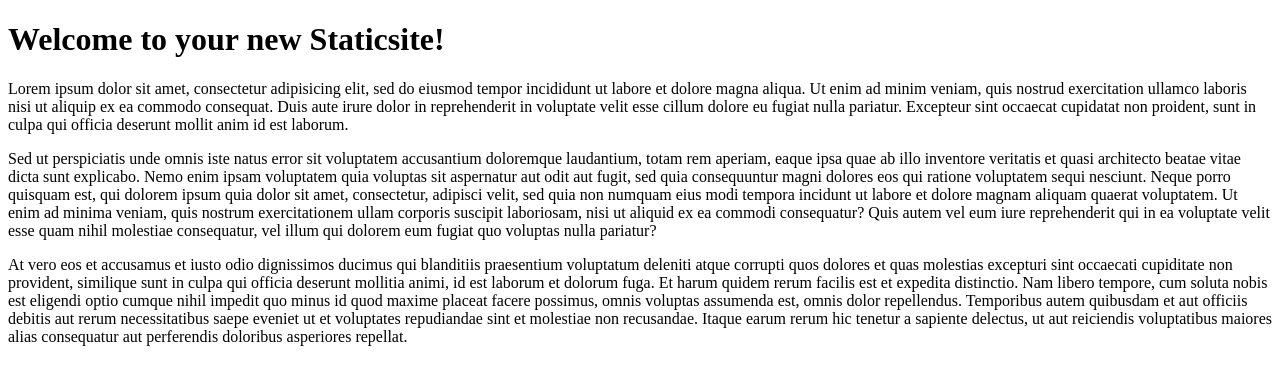
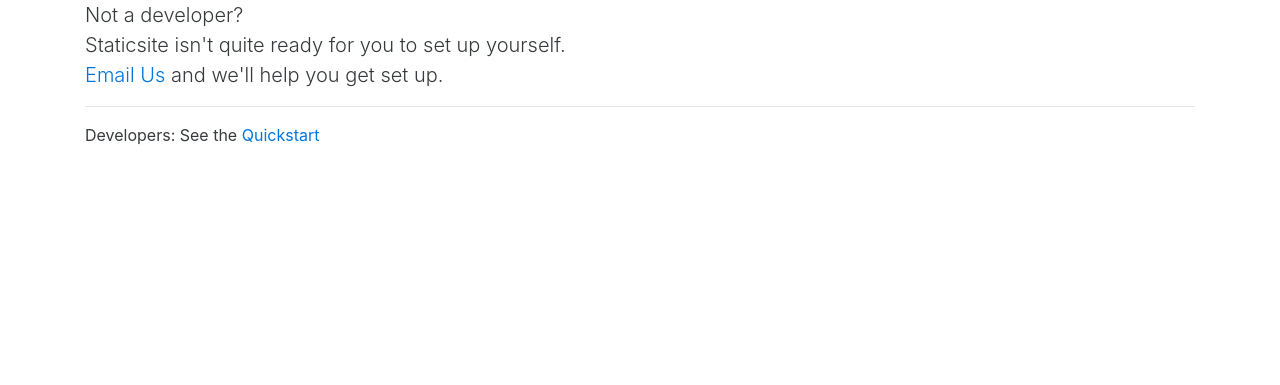
Before and after one commit to carltongibson/django-staticsite, a Django app: page / in a window 1280 px wide. Shown: the top 385 px of the page. Run offline with Django 3.2, Linux system fonts and the light colour scheme; some libraries are stand-ins or nearby versions.

Commit message:
Minimal Quickstart docs

```diff
--- a/docsite/templates/includes/header.html
+++ /dev/null
@@ -1 +0,0 @@
-<h1>Welcome to your new Staticsite!</h1>
--- /dev/null
+++ b/docsite/templates/includes/not-a-developer.html
@@ -0,0 +1,4 @@
+<p class="lead">Not a developer?
+<br />Staticsite isn't quite ready for you to set up yourself.
+<br /><a href="mailto:support@noumenal.es?subject=Django Staticsite Support">Email Us</a> and we'll help you get set up.
+</p>
--- a/docsite/templates/layouts/base.html
+++ b/docsite/templates/layouts/base.html
@@ -1,13 +1,21 @@
+{% load static %}
 <!DOCTYPE html>
 <html lang="en">
-<head>
-	<meta charset="utf-8" />
+  <head>
+    <!-- Required meta tags always come first -->
+    <meta charset="utf-8">
+    <meta name="viewport" content="width=device-width, initial-scale=1, shrink-to-fit=no">
+    <meta http-equiv="x-ua-compatible" content="ie=edge">
+
 	<title>{% block title %}Django Staticsite{% endblock title %}</title>
-</head>
-<body>
 
-{% block main_content %}
-{% endblock main_content %}
-
-</body>
+    <!-- Bootstrap CSS -->
+    <link rel="stylesheet" href="{% static 'css/bootstrap.min.css' %}">
+  </head>
+  <body>
+    <div class="container">
+    {% block main_content %}
+    {% endblock main_content %}
+    </div>
+  </body>
 </html>
--- a/docsite/templates/staticsite/index.html
+++ b/docsite/templates/staticsite/index.html
@@ -2,40 +2,18 @@
 {% extends 'layouts/base.html' %}
 
 
-{% block title %}Welcome to Your New Staticsite!{% endblock title %}
+{% block title %}Django Staticsite!{% endblock title %}
 
 
 {% block main_content %}
 
 
-{% include "includes/header.html" %}
 
 
-<p>Lorem ipsum dolor sit amet, consectetur adipisicing elit, sed do eiusmod tempor incididunt ut
-labore et dolore magna aliqua. Ut enim ad minim veniam, quis nostrud exercitation ullamco laboris
-nisi ut aliquip ex ea commodo consequat. Duis aute irure dolor in reprehenderit in voluptate velit
-esse cillum dolore eu fugiat nulla pariatur. Excepteur sint occaecat cupidatat non proident, sunt in
-culpa qui officia deserunt mollit anim id est laborum.</p>
+{% include "includes/not-a-developer.html" %}
 
-<p>Sed ut perspiciatis unde omnis iste natus error sit voluptatem accusantium doloremque laudantium,
-totam rem aperiam, eaque ipsa quae ab illo inventore veritatis et quasi architecto beatae vitae
-dicta sunt explicabo. Nemo enim ipsam voluptatem quia voluptas sit aspernatur aut odit aut fugit,
-sed quia consequuntur magni dolores eos qui ratione voluptatem sequi nesciunt. Neque porro quisquam
-est, qui dolorem ipsum quia dolor sit amet, consectetur, adipisci velit, sed quia non numquam eius
-modi tempora incidunt ut labore et dolore magnam aliquam quaerat voluptatem. Ut enim ad minima
-veniam, quis nostrum exercitationem ullam corporis suscipit laboriosam, nisi ut aliquid ex ea
-commodi consequatur? Quis autem vel eum iure reprehenderit qui in ea voluptate velit esse quam nihil
-molestiae consequatur, vel illum qui dolorem eum fugiat quo voluptas nulla pariatur?</p>
+<hr />
 
-<p>At vero eos et accusamus et iusto odio dignissimos ducimus qui blanditiis praesentium voluptatum
-deleniti atque corrupti quos dolores et quas molestias excepturi sint occaecati cupiditate non
-provident, similique sunt in culpa qui officia deserunt mollitia animi, id est laborum et dolorum
-fuga. Et harum quidem rerum facilis est et expedita distinctio. Nam libero tempore, cum soluta nobis
-est eligendi optio cumque nihil impedit quo minus id quod maxime placeat facere possimus, omnis
-voluptas assumenda est, omnis dolor repellendus. Temporibus autem quibusdam et aut officiis debitis
-aut rerum necessitatibus saepe eveniet ut et voluptates repudiandae sint et molestiae non
-recusandae. Itaque earum rerum hic tenetur a sapiente delectus, ut aut reiciendis voluptatibus
-maiores alias consequatur aut perferendis doloribus asperiores repellat.</p>
-
+<p>Developers: See the <a href="/quickstart.html">Quickstart</a></p>
 
 {% endblock main_content %}
```
Also changed, not shown: docsite/templates/staticsite/quickstart.html (added, +56 -0 lines).
